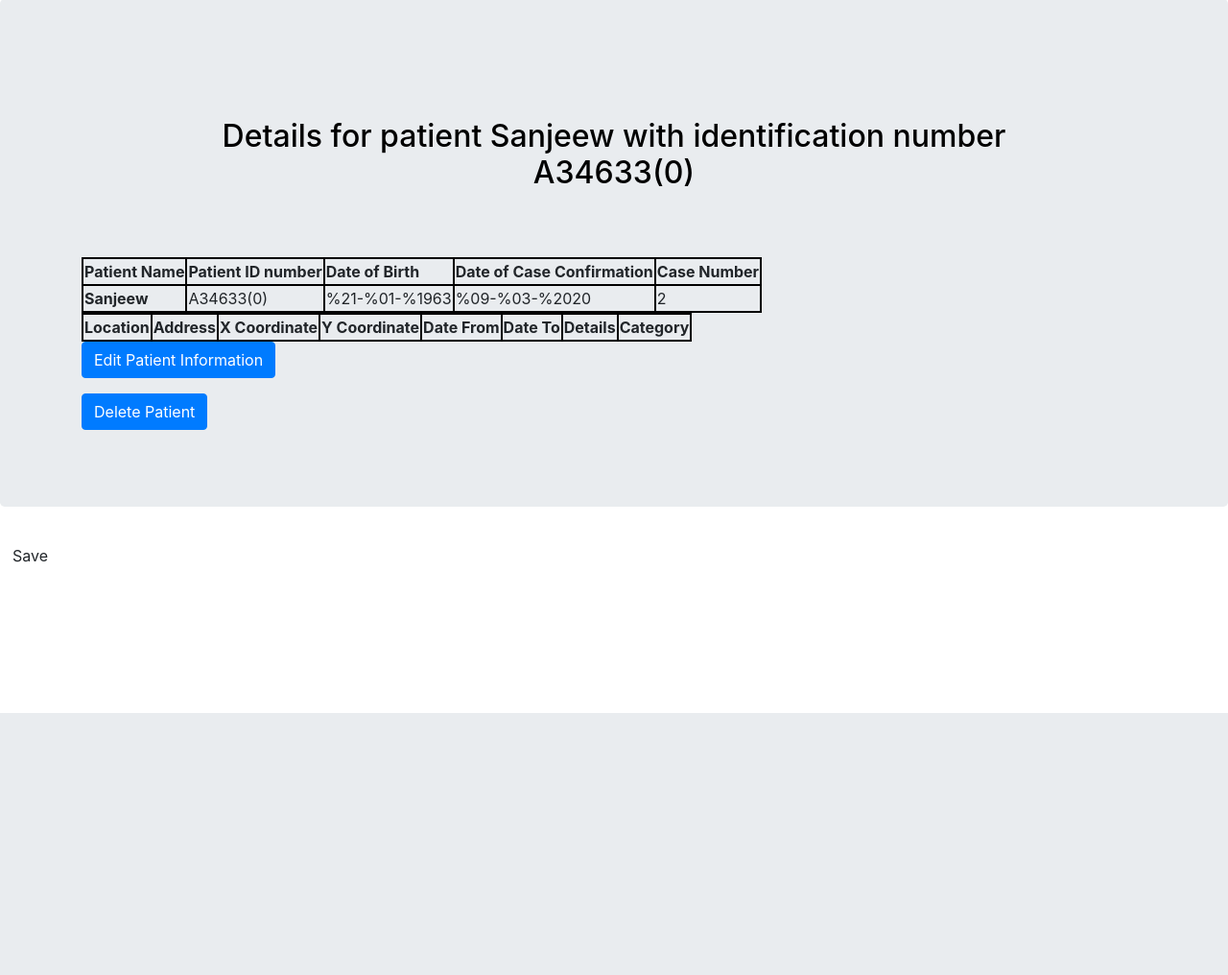
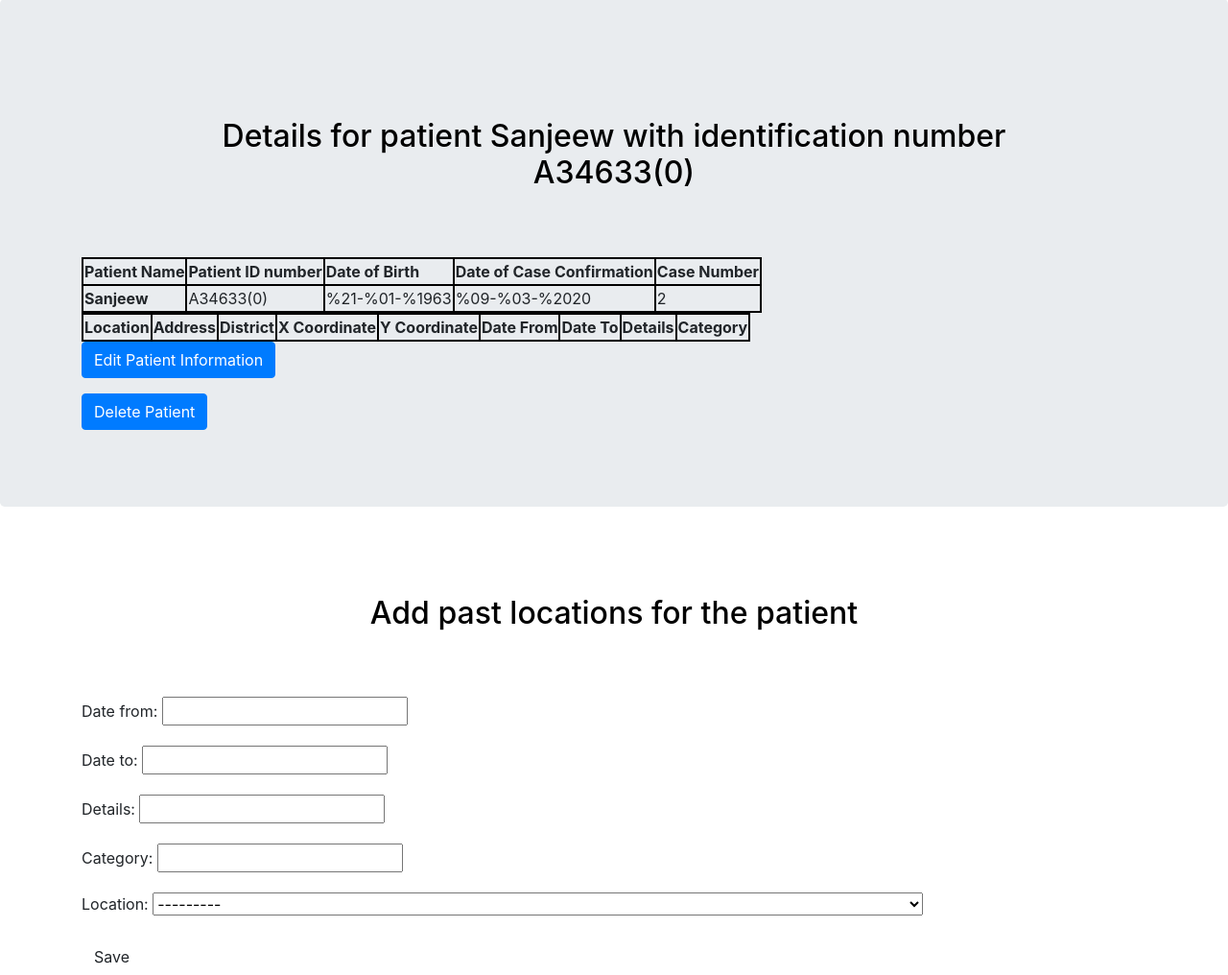
Before and after one commit to gokceozer/trans_19, a Django app: page /covidapp/patient/26 in a window 1280 px wide. Shown: the part 57-1073 px from the top of the page at 96% size. Before the commit the page ends 800 px from the top, so only its background shows below. Run offline with Django 3.2, Linux system fonts and the light colour scheme; data comes from the database, SQL or seed files in the repository; both versions use the stored data as it was after the commit; lists and menus that the app fills with data are empty; some libraries are stand-ins or nearby versions.

Commit message:
Patient-Location Connection

```diff
--- a/covidapp/admin.py
+++ b/covidapp/admin.py
@@ -1,6 +1,7 @@
 from django.contrib import admin
-from covidapp.models import Patient,Location
+from covidapp.models import Patient,Location, LocationTemplate
 # Register your models here.
 
 admin.site.register(Patient)
 admin.site.register(Location)
+admin.site.register(LocationTemplate)
--- a/covidapp/forms.py
+++ b/covidapp/forms.py
@@ -1,6 +1,6 @@
 from django import forms
 from django.forms import modelformset_factory
-from covidapp.models import Patient, Location
+from covidapp.models import Patient, Location, LocationTemplate
 from trans19 import settings
 from crispy_forms.helper import FormHelper
 
@@ -15,29 +15,19 @@ class PatientForm(forms.ModelForm):
         }
 
 class LocationForm(forms.ModelForm):
-    '''date_from = forms.DateField(
-        input_formats=['%d-%m-%Y'],
-        widget=forms.DateInput(
-            attrs={'class': 'date'},
-            format='%d-%m-%Y'
-        )
-    )
 
-    date_to = forms.DateField(
-        input_formats=['%d-%m-%Y'],
-        widget=forms.DateInput(
-            attrs={'class': 'date'},
-            format='%d-%m-%Y'
-        )
-    )'''
+    class Meta:
+        model = LocationTemplate
+        #exclude = ('patient',)
+        fields=['location_name', 'address','district', 'grid_x','grid_y']
 
+class PastLocationForm(forms.ModelForm):
+    location = forms.ModelChoiceField(queryset=LocationTemplate.objects.all().order_by('location_name'))
     class Meta:
         model = Location
         #exclude = ('patient',)
-        fields=['location_name', 'address','district', 'grid_x','grid_y']
+        exclude=['location_name', 'address','district', 'grid_x','grid_y', 'patient']
 
-class PastLocationForm(forms.Form):
-    locations = forms.ModelChoiceField(queryset=Location.objects.all().order_by('location_name'))
 
 
 class QueryForm(forms.Form):
--- a/covidapp/models.py
+++ b/covidapp/models.py
@@ -29,3 +29,15 @@ class Location(models.Model):
 
     def __str__(self):
         return self.location_name
+
+
+class LocationTemplate(models.Model):
+    location_name = models.CharField(max_length=50, null=True, blank=True)
+    address = models.CharField(max_length=300, null=True, blank=True)
+    district = models.CharField(max_length=300, null=True, blank=True)
+    grid_x = models.IntegerField(null=True, blank=True)
+    grid_y = models.IntegerField(null=True, blank=True)
+
+
+    def __str__(self):
+        return self.location_name + ", Address: " + self.address + ", District: " + self.district + ", Coordinates: (" + str(self.grid_x) + ", " + str(self.grid_y) + ")"
--- a/covidapp/urls.py
+++ b/covidapp/urls.py
@@ -2,6 +2,7 @@ from django.contrib import admin
 from django.urls import path, re_path
 from covidapp import views
 from django.conf.urls import url
+from django.views.decorators.http import require_POST
 
 urlpatterns = [
     path('', views.index, name='index'),
@@ -11,6 +12,7 @@ urlpatterns = [
     path('query/', views.profile_search, name='query'),
     #url(r'^patient/(?P<pk>\d+)/remove/$', views.PatientDeleteView.as_view(), name='patient_remove'),
     re_path('patient/(?P<pk>\d+)/edit/$', views.PatientUpdateView.as_view(), name='patient_edit'),
+    re_path('my_form/$', require_POST(views.MyFormView.as_view()), name='my_form_view_url'),
     re_path('patient/(?P<pk>\d+)/remove/$', views.PatientDeleteView.as_view(), name='patient_remove'),
 
 ]
--- a/covidapp/views.py
+++ b/covidapp/views.py
@@ -3,10 +3,11 @@ from covidapp.forms import PatientForm, QueryForm, LocationForm, PastLocationFor
 from covidapp.models import Patient, Location
 from django.views.generic import DetailView, ListView, FormView, UpdateView, DeleteView
 from . import forms
+from django.views.generic.edit import FormMixin
 from django.http import HttpResponseRedirect
 import datetime
 from collections import OrderedDict
-from django.urls import reverse_lazy
+from django.urls import reverse_lazy, reverse
 
 # Create your views here.
 def index(request):
@@ -29,7 +30,6 @@ def patient_new(request):
 
 def location_new(request):
     locationForm = LocationForm()
-    e = PastLocationForm()
     if request.method == "POST":
 
         loc = LocationForm(request.POST)
@@ -40,16 +40,61 @@ def location_new(request):
         else:
             print('ERROR FORM INVALID')
 
-    return render(request, 'covidapp/location_new.html',{'locationForm':locationForm, 'e':e})
+    return render(request, 'covidapp/location_new.html',{'locationForm':locationForm})
 
 
-
-class PatientDetailView(DetailView, FormView):
+class PatientDetailView(DetailView, FormMixin):
     model=Patient
     form_class = PastLocationForm
+    #template_name = 'patient_detail.html'
+
+    def get_success_url(self):
+        return reverse('patient_detail', kwargs={'pk': self.object.pk})
+
+    def post(self, request, *args, **kwargs):
+        if not request.user.is_authenticated:
+            return HttpResponseForbidden()
+        self.object = self.get_object()
+
+        form = self.get_form()
+
+        if form.is_valid():
+            pastLocationDetail = Location()
+
+            setattr(pastLocationDetail,'location_name',str(form.cleaned_data['location']).split(',')[0])
+            setattr(pastLocationDetail,'address',str(form.cleaned_data['location']).split(',')[1].split(', ')[0])
+            setattr(pastLocationDetail,'district',str(form.cleaned_data['location']).split('District: ')[1].split(',')[0])
+            setattr(pastLocationDetail,'grid_x',int(str(form.cleaned_data['location']).split('Coordinates: (')[1].split(', ')[0]))
+            setattr(pastLocationDetail,'grid_y',int(str(form.cleaned_data['location']).split('Coordinates: (')[1].split(', ')[1][:-1]))
+            setattr(pastLocationDetail,'date_from',form.cleaned_data['date_from'])
+            setattr(pastLocationDetail,'date_to',form.cleaned_data['date_to'])
+            setattr(pastLocationDetail,'details',form.cleaned_data['details'])
+            setattr(pastLocationDetail,'category',form.cleaned_data['category'])
+            setattr(pastLocationDetail,'patient', self.object)
 
 
+            pastLocationDetail.save()
+            return self.form_valid(form)
+        else:
+            return self.form_invalid(form)
 
+    def form_valid(self, form):
+        instance = form.save(commit=False)
+
+        return super().form_valid(form)
+
+    def get_context_data(self, **kwargs):
+        context = super(PatientDetailView, self).get_context_data(**kwargs)
+        context['form'] = self.get_form()#PastLocationForm
+
+        return context
+
+class MyFormView(FormView):
+    form_class = PastLocationForm
+
+    def form_valid(self, form):
+        print(form.cleaned_data)
+        return super().form_valid(form)
 
 def profile_search(request):
     if request.method == 'POST':
@@ -127,10 +172,7 @@ def profile_search(request):
     return render(request, 'covidapp/query_page.html',{'query_form':query_form})
 
 class PatientUpdateView(UpdateView):
-    #redirect_field_name = 'trans_19/patient_detail.html'
-    #fields = ('name',)
     form_class = PatientForm
-
     model = Patient
 
 class PatientDeleteView(DeleteView):
--- a/static/css/mystyle.css
+++ b/static/css/mystyle.css
@@ -6,7 +6,6 @@ table,th,td{
 }
 
 
-
 .header {
     padding: 60px;
     text-align: center;
--- a/templates/covidapp/location_new.html
+++ b/templates/covidapp/location_new.html
@@ -17,7 +17,6 @@
         </div>
     </div>
 
-    {{e.as_p}}
 </form>
 
 {% endblock %}
--- a/templates/covidapp/patient_detail.html
+++ b/templates/covidapp/patient_detail.html
@@ -35,6 +35,7 @@
             <thead>
                 <th>Location</th>
                 <th>Address</th>
+                <th>District</th>
                 <th>X Coordinate</th>
                 <th>Y Coordinate</th>
                 <th>Date From</th>
@@ -45,8 +46,9 @@
 
             {% for loc in patient.locations.all %}
             <tr>
-                <th>{{ loc.location_name }}</th>
+                <td>{{ loc.location_name }}</td>
                 <td>{{ loc.address }}</td>
+                <td>{{ loc.district }}</td>
                 <td>{{ loc.grid_x }}</td>
                 <td>{{ loc.grid_y }}</td>
                 <td>{{ loc.date_from }}</td>
@@ -67,12 +69,16 @@
     </div>
 </div>
 
-
-<form method="POST" class="post-form">
+<div class="container">
+    <div class="header">
+        <h2 class="posttitle loader">Add past locations for the patient</h2>
+    </div>
+<form  method="POST" class="post-form">
     {% csrf_token %}
-    {{ PatientForm.as_p }}
+    {{ form.as_p }}
     <button type="submit" class="save btn btn-default">Save</button>
 </form>
+</div>
 
 
 
```
Also changed, not shown: covidapp/migrations/0009_locationtemplate.py (added), covidapp/migrations/0010_auto_20200501_0832.py (added), db.sqlite3.
